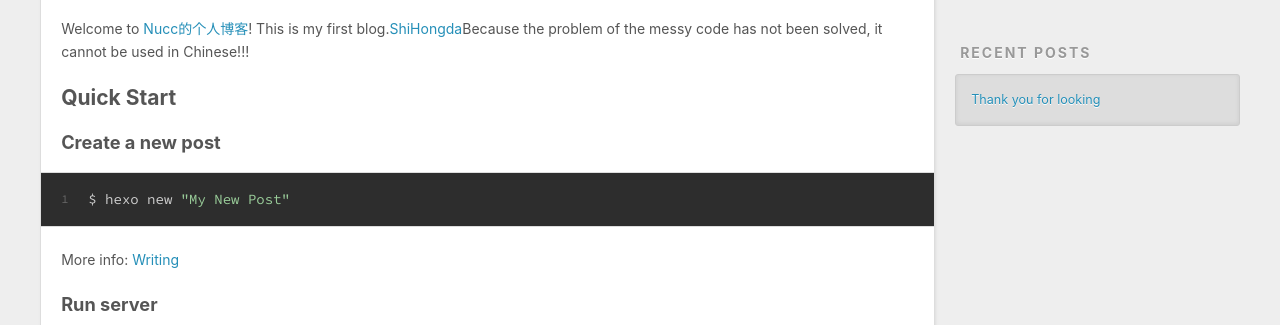
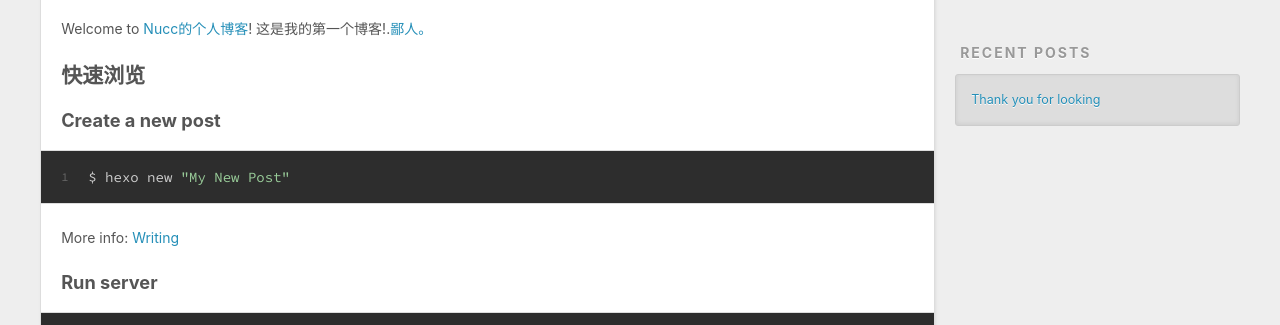
Before and after one commit to th9876user/th9876user.github.io, a plain HTML site: page index.html in a window 1280 px wide. Shown: the part 435-760 px from the top of the page. Drawn offline with nearby package versions, Linux system fonts and the light colour scheme.

Commit message:
Site updated: 2018-10-28 17:54:31

```diff
--- a/index.html
+++ b/index.html
@@ -84,8 +84,8 @@
 
     <div class="article-entry" itemprop="articleBody">
 
-        <p>Welcome to <a href="https://www.baidu.com/" target="_blank" rel="noopener">Nucc的个人博客</a>! This is my first blog.<a href="https://user.qzone.qq.com/945806163" target="_blank" rel="noopener">ShiHongda</a>Because the problem of the messy code has not been solved, it cannot be used in Chinese!!! </p>
-<h2 id="Quick-Start"><a href="#Quick-Start" class="headerlink" title="Quick Start"></a>Quick Start</h2><h3 id="Create-a-new-post"><a href="#Create-a-new-post" class="headerlink" title="Create a new post"></a>Create a new post</h3><figure class="highlight bash"><table><tr><td class="gutter"><pre><span class="line">1</span><br></pre></td><td class="code"><pre><span class="line">$ hexo new <span class="string">"My New Post"</span></span><br></pre></td></tr></table></figure>
+        <p>Welcome to <a href="https://www.baidu.com/" target="_blank" rel="noopener">Nucc的个人博客</a>! 这是我的第一个博客!.<a href="https://user.qzone.qq.com/945806163" target="_blank" rel="noopener">鄙人。</a></p>
+<h2 id="快速浏览"><a href="#快速浏览" class="headerlink" title="快速浏览"></a>快速浏览</h2><h3 id="Create-a-new-post"><a href="#Create-a-new-post" class="headerlink" title="Create a new post"></a>Create a new post</h3><figure class="highlight bash"><table><tr><td class="gutter"><pre><span class="line">1</span><br></pre></td><td class="code"><pre><span class="line">$ hexo new <span class="string">"My New Post"</span></span><br></pre></td></tr></table></figure>
 <p>More info: <a href="https://hexo.io/docs/writing.html" target="_blank" rel="noopener">Writing</a></p>
 <h3 id="Run-server"><a href="#Run-server" class="headerlink" title="Run server"></a>Run server</h3><figure class="highlight bash"><table><tr><td class="gutter"><pre><span class="line">1</span><br></pre></td><td class="code"><pre><span class="line">$ hexo server</span><br></pre></td></tr></table></figure>
 <p>More info: <a href="https://hexo.io/docs/server.html" target="_blank" rel="noopener">Server</a></p>
```
Also changed, not shown: 2018/10/28/hello-world/index.html (+6 -6 lines).
